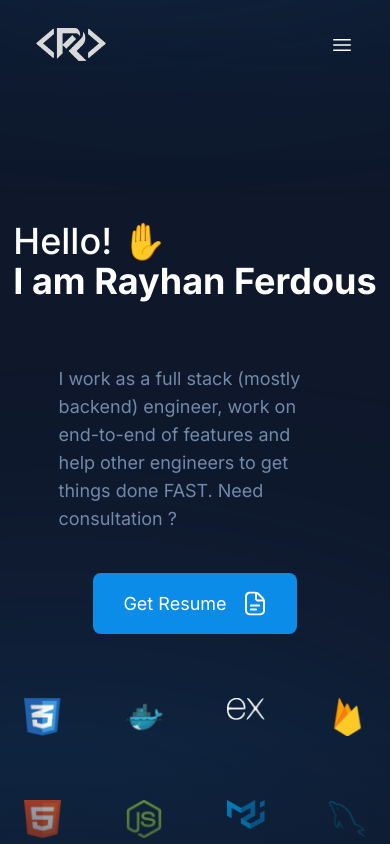
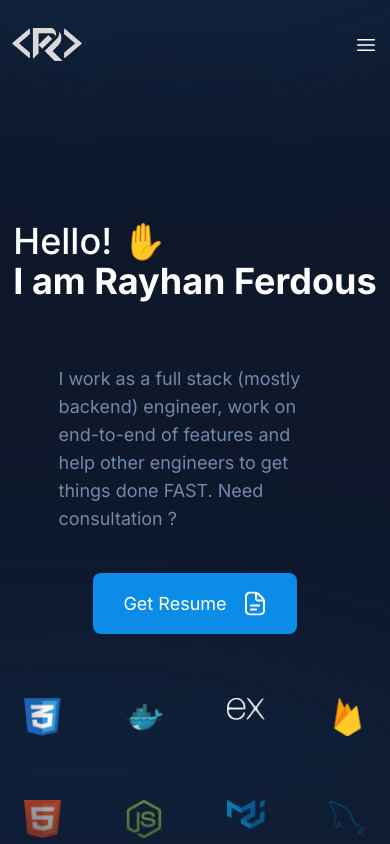
Before and after one commit to rayhanferdous/rayhanferdous, a Next.js app: page / in a window 390 px wide. Shown: the top 844 px of the page. Built offline with nearby package versions, Linux system fonts and the light colour scheme.

Commit message:
Update Container.js

```diff
--- a/components/Layout/Container.js
+++ b/components/Layout/Container.js
@@ -2,7 +2,7 @@ import React from "react";
 
 function Container({ children }) {
   return (
-    <div className="w-full px-9 xl:px-0 xl:w-1440 xl:mx-auto flex flex-col">
+    <div className="w-full px-3 md:px-9 xl:px-0 xl:w-1440 xl:mx-auto flex flex-col">
       {children}
     </div>
   );
```
